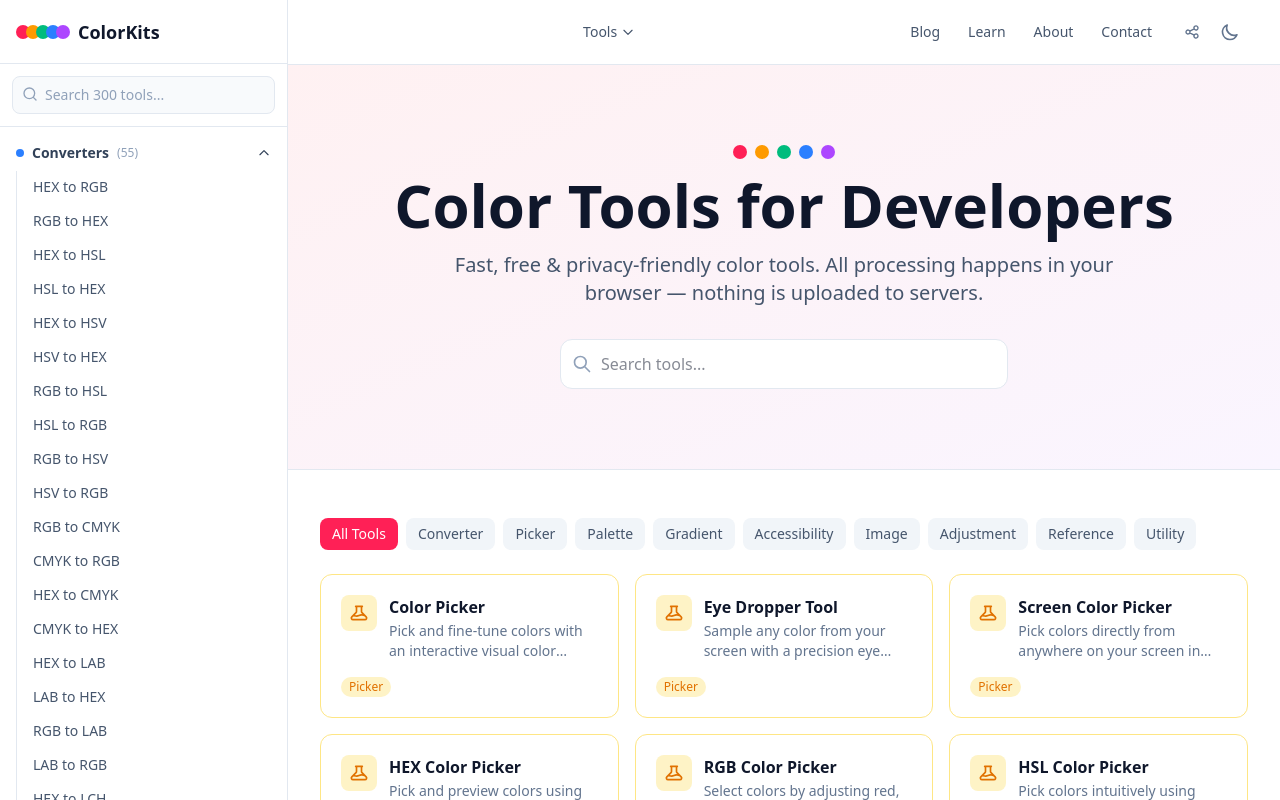
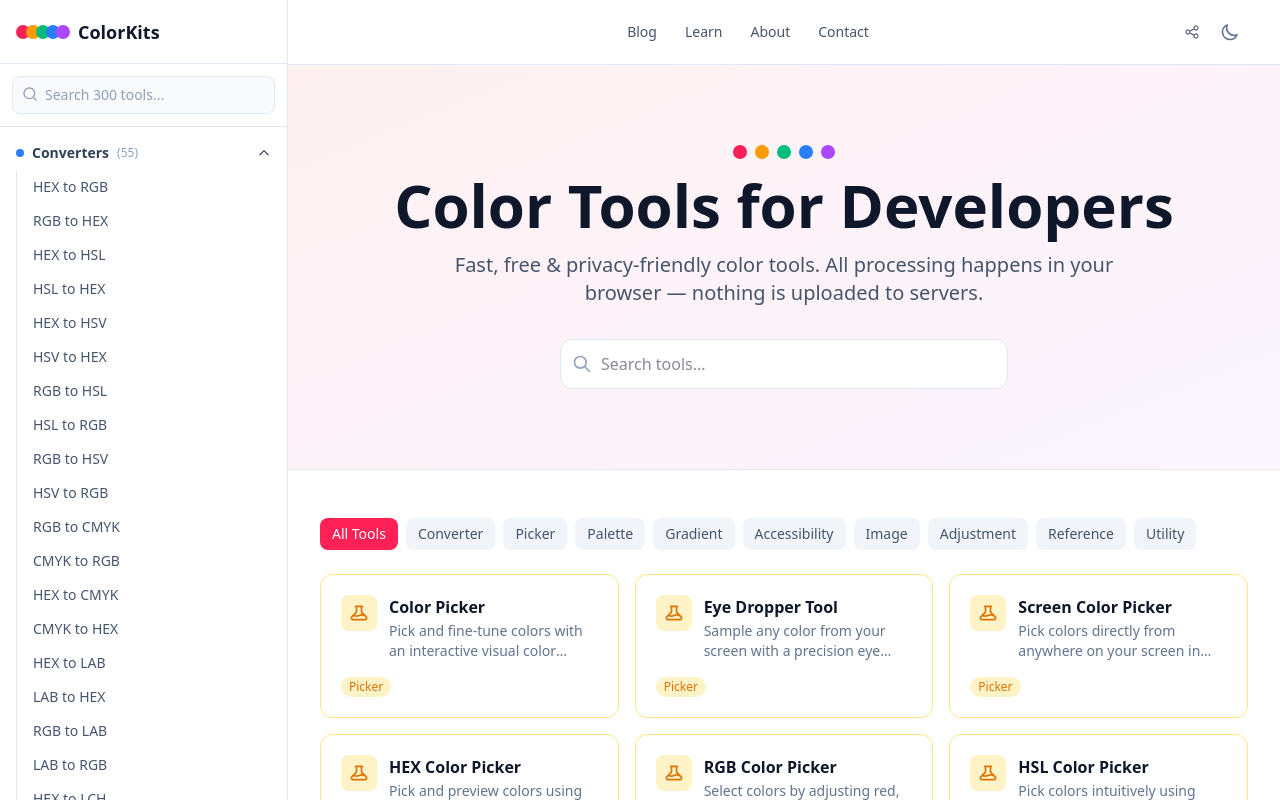
Before and after one commit to xh8khar/colorkits.net, a Next.js app: page / in a window 1280 px wide. Shown: the top 800 px of the page. Built offline with nearby package versions, Linux system fonts and the light colour scheme.

Commit message:
Revert "Add Tools dropdown to navbar, move Blog/Learn/About/Contact to right side, remove JSONKits link from footer"
This reverts commit ca0a7a451c01c08b01156d94af7298d4424e4a99.

```diff
--- a/src/components/layout/Footer.tsx
+++ b/src/components/layout/Footer.tsx
@@ -50,8 +50,13 @@ export default function Footer() {
               <span className="w-3 h-3 rounded-full bg-blue-500" />
               <span className="w-3 h-3 rounded-full bg-purple-500" />
             </div>
-            <p className="text-xs text-slate-500 dark:text-slate-500">
+            <p className="text-xs text-slate-500 dark:text-slate-500 mb-2">
               &copy; {new Date().getFullYear()} ColorKits. MIT License.
+            </p>
+            <p className="text-xs">
+              <a href="https://www.jsonkits.net" target="_blank" rel="noopener noreferrer" className="text-slate-500 dark:text-slate-500 hover:text-rose-500 dark:hover:text-rose-400 transition-colors underline underline-offset-2 decoration-dotted">
+                Also try JSONKits — free JSON tools
+              </a>
             </p>
           </div>
         </div>
--- a/src/components/layout/Navbar.tsx
+++ b/src/components/layout/Navbar.tsx
@@ -3,7 +3,6 @@
 import { useState, useRef, useEffect } from 'react'
 import Link from 'next/link'
 import ThemeToggle from './ThemeToggle'
-import { navItems } from '@/lib/navigation'
 
 const SITE_URL = 'https://www.colorkits.net'
 const SITE_TITLE = 'ColorKits - 300+ Free Online Color Tools for Developers'
@@ -35,50 +34,6 @@ const socialLinks = [
     svg: <path d="M17.472 14.382c-.297-.149-1.758-.867-2.03-.967-.273-.099-.471-.148-.67.15-.197.297-.767.966-.94 1.164-.173.199-.347.223-.644.075-.297-.15-1.255-.463-2.39-1.475-.883-.788-1.48-1.761-1.653-2.059-.173-.297-.018-.458.13-.606.134-.133.298-.347.446-.52.149-.174.198-.298.298-.497.099-.198.05-.371-.025-.52-.075-.149-.669-1.612-.916-2.207-.242-.579-.487-.5-.669-.51-.173-.008-.371-.01-.57-.01-.198 0-.52.074-.792.372-.272.297-1.04 1.016-1.04 2.479 0 1.462 1.065 2.875 1.213 3.074.149.198 2.096 3.2 5.077 4.487.709.306 1.262.489 1.694.625.712.227 1.36.195 1.871.118.571-.085 1.758-.719 2.006-1.413.248-.694.248-1.289.173-1.413-.074-.124-.272-.198-.57-.347m-5.421 7.403h-.004a9.87 9.87 0 01-5.031-1.378l-.361-.214-3.741.982.998-3.648-.235-.374a9.86 9.86 0 01-1.51-5.26c.001-5.45 4.436-9.884 9.888-9.884 2.64 0 5.122 1.03 6.988 2.898a9.825 9.825 0 012.893 6.994c-.003 5.45-4.437 9.884-9.885 9.884m8.413-18.297A11.815 11.815 0 0012.05 0C5.495 0 .16 5.335.157 11.892c0 2.096.547 4.142 1.588 5.945L.057 24l6.305-1.654a11.882 11.882 0 005.683 1.448h.005c6.554 0 11.89-5.335 11.893-11.893a11.821 11.821 0 00-3.48-8.413z" />,
   },
 ]
-
-const toolCategories = navItems.filter(item => item.children)
-
-function ToolsDropdown() {
-  const [open, setOpen] = useState(false)
-  const ref = useRef<HTMLDivElement>(null)
-
-  useEffect(() => {
-    function handleClickOutside(e: MouseEvent) {
-      if (ref.current && !ref.current.contains(e.target as Node)) setOpen(false)
-    }
-    document.addEventListener('mousedown', handleClickOutside)
-    return () => document.removeEventListener('mousedown', handleClickOutside)
-  }, [])
-
-  return (
-    <div ref={ref} className="relative">
-      <button
-        onClick={() => setOpen(!open)}
-        className="px-3 py-2 rounded-lg text-sm font-medium text-slate-600 dark:text-slate-400 hover:bg-slate-100 dark:hover:bg-slate-800 transition-colors cursor-pointer flex items-center gap-1"
-        aria-label="Tools menu"
-      >
-        Tools
-        <svg className={`w-3.5 h-3.5 transition-transform ${open ? 'rotate-180' : ''}`} fill="none" stroke="currentColor" viewBox="0 0 24 24">
-          <path strokeLinecap="round" strokeLinejoin="round" strokeWidth={2} d="M19 9l-7 7-7-7" />
-        </svg>
-      </button>
-      {open && (
-        <div className="absolute left-0 top-full mt-1 bg-white dark:bg-slate-900 border border-slate-200 dark:border-slate-700 rounded-lg shadow-xl py-1 min-w-[200px] z-50 animate-fade-in">
-          {toolCategories.map(cat => (
-            <Link
-              key={cat.label}
-              href={cat.children![0].href}
-              onClick={() => setOpen(false)}
-              className="block px-4 py-2 text-sm text-slate-600 dark:text-slate-400 hover:bg-slate-100 dark:hover:bg-slate-800 transition-colors"
-            >
-              {cat.label}
-            </Link>
-          ))}
-        </div>
-      )}
-    </div>
-  )
-}
 
 function SocialShare() {
   const [open, setOpen] = useState(false)
@@ -155,16 +110,13 @@ export default function Navbar({ onMenuClick }: { onMenuClick: () => void }) {
           </div>
 
           <div className="hidden lg:flex items-center gap-1">
-            <ToolsDropdown />
+            <Link href="/blog" className="px-3 py-2 rounded-lg text-sm font-medium text-slate-600 dark:text-slate-400 hover:bg-slate-100 dark:hover:bg-slate-800 transition-colors">Blog</Link>
+            <Link href="/learn" className="px-3 py-2 rounded-lg text-sm font-medium text-slate-600 dark:text-slate-400 hover:bg-slate-100 dark:hover:bg-slate-800 transition-colors">Learn</Link>
+            <Link href="/about" className="px-3 py-2 rounded-lg text-sm font-medium text-slate-600 dark:text-slate-400 hover:bg-slate-100 dark:hover:bg-slate-800 transition-colors">About</Link>
+            <Link href="/contact" className="px-3 py-2 rounded-lg text-sm font-medium text-slate-600 dark:text-slate-400 hover:bg-slate-100 dark:hover:bg-slate-800 transition-colors">Contact</Link>
           </div>
 
           <div className="flex items-center gap-1">
-            <div className="hidden lg:flex items-center gap-1 mr-2">
-              <Link href="/blog" className="px-3 py-2 rounded-lg text-sm font-medium text-slate-600 dark:text-slate-400 hover:bg-slate-100 dark:hover:bg-slate-800 transition-colors">Blog</Link>
-              <Link href="/learn" className="px-3 py-2 rounded-lg text-sm font-medium text-slate-600 dark:text-slate-400 hover:bg-slate-100 dark:hover:bg-slate-800 transition-colors">Learn</Link>
-              <Link href="/about" className="px-3 py-2 rounded-lg text-sm font-medium text-slate-600 dark:text-slate-400 hover:bg-slate-100 dark:hover:bg-slate-800 transition-colors">About</Link>
-              <Link href="/contact" className="px-3 py-2 rounded-lg text-sm font-medium text-slate-600 dark:text-slate-400 hover:bg-slate-100 dark:hover:bg-slate-800 transition-colors">Contact</Link>
-            </div>
             <SocialShare />
             <ThemeToggle />
           </div>
```
Also changed, not shown: prompt.txt (deleted), 1 other file (tests, documents, lock files or other folders).
